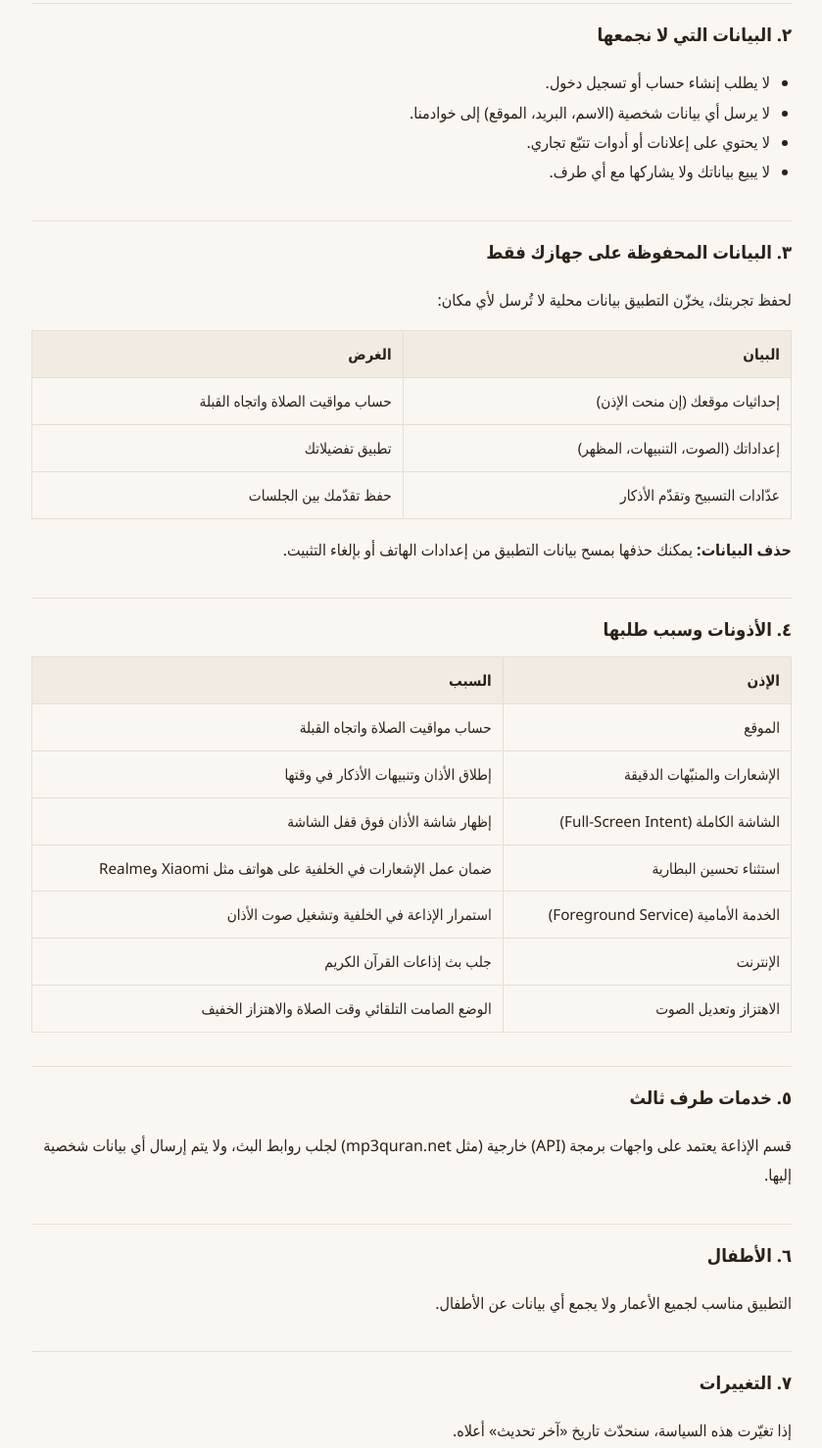
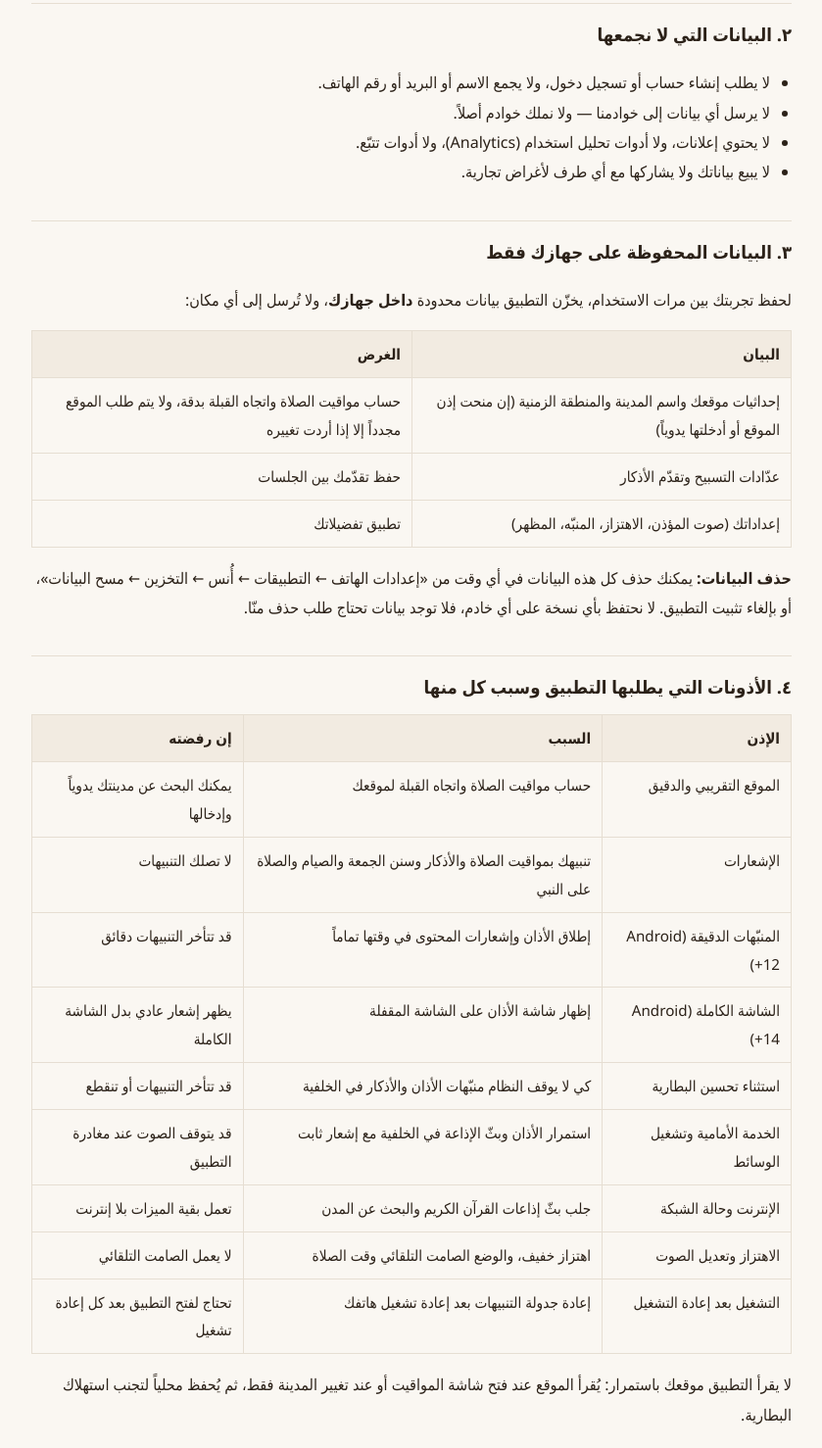
Before and after one commit to djbisslem23/ons-app, a plain HTML site: page privacy-policy.html in a window 1280 px wide. Shown: the part 472-1950 px from the top of the page at 98% size, without its empty margins (220-1059 px from the left). Drawn offline with Linux system fonts and the light colour scheme.

Commit message:
Update privacy-policy.html

```diff
--- a/privacy-policy.html
+++ b/privacy-policy.html
@@ -27,53 +27,79 @@
 <section lang="ar" dir="rtl">
   <h1>سياسة الخصوصية — تطبيق أُنس</h1>
   <p class="meta">
-    اسم الحزمة: <code>com.ons213.app</code> · الإصدار: 1.2.0 ·
-    تاريخ السريان: 13 نوفمبر 2026 ·
-    آخر تحديث: 13 نوفمبر 2026
+    اسم الحزمة: <code>com.ons213.app</code> · الإصدار: 1.3.1 ·
+    تاريخ السريان: 14 نوفمبر 2026 ·
+    آخر تحديث: 14 نوفمبر 2026
   </p>
+
   <div class="note">
-    <strong>الخلاصة في سطر واحد:</strong> تطبيق أُنس يعمل بالكامل على جهازك، ولا يجمع بياناتك الشخصية، ولا يرسلها إلى أي خادم. ميزة الإذاعة تتطلب اتصالاً بالإنترنت لتلقي البث المباشر فقط.
+    <strong>الخلاصة في سطر واحد:</strong> تطبيق أُنس يعمل بالكامل على جهازك، ولا يجمع بياناتك الشخصية، ولا يرسلها إلى أي خادم. اتصال الإنترنت يُستخدم فقط لبثّ الإذاعة القرآنية والبحث عن المدن.
   </div>
+
   <h2>١. من نحن</h2>
   <p>
-    تطبيق «أُنس» تطبيق إسلامي للهواتف العاملة بنظام أندرويد، يشمل مواقيت الصلاة والأذان، والقرآن الكريم، والأحاديث، والأذكار، والمسبحة، والإذاعة.
-    المطوّر المسؤول عن التطبيق: <strong>محمد عبد السلام جبلي</strong>، ويمكن التواصل عبر: <strong>djbislem23@gmail.com</strong>.
+    تطبيق «أُنس» تطبيق إسلامي للهواتف العاملة بنظام أندرويد، يشمل مواقيت الصلاة والأذان،
+    والقرآن الكريم، والأحاديث، والأذكار، والمسبحة، والإذاعة.
+    المطوّر المسؤول عن التطبيق: <strong>محمد عبد السلام جبلي</strong>،
+    ويمكن التواصل عبر: <strong>djbislem23@gmail.com</strong>.
   </p>
+
   <h2>٢. البيانات التي لا نجمعها</h2>
   <ul>
-    <li>لا يطلب إنشاء حساب أو تسجيل دخول.</li>
-    <li>لا يرسل أي بيانات شخصية (الاسم، البريد، الموقع) إلى خوادمنا.</li>
-    <li>لا يحتوي على إعلانات أو أدوات تتبّع تجاري.</li>
-    <li>لا يبيع بياناتك ولا يشاركها مع أي طرف.</li>
+    <li>لا يطلب إنشاء حساب أو تسجيل دخول، ولا يجمع الاسم أو البريد أو رقم الهاتف.</li>
+    <li>لا يرسل أي بيانات إلى خوادمنا — ولا نملك خوادم أصلاً.</li>
+    <li>لا يحتوي إعلانات، ولا أدوات تحليل استخدام (Analytics)، ولا أدوات تتبّع.</li>
+    <li>لا يبيع بياناتك ولا يشاركها مع أي طرف لأغراض تجارية.</li>
   </ul>
+
   <h2>٣. البيانات المحفوظة على جهازك فقط</h2>
-  <p>لحفظ تجربتك، يخزّن التطبيق بيانات محلية لا تُرسل لأي مكان:</p>
+  <p>
+    لحفظ تجربتك بين مرات الاستخدام، يخزّن التطبيق بيانات محدودة <strong>داخل جهازك</strong>، ولا تُرسل إلى أي مكان:
+  </p>
   <table>
     <tr><th>البيان</th><th>الغرض</th></tr>
-    <tr><td>إحداثيات موقعك (إن منحت الإذن)</td><td>حساب مواقيت الصلاة واتجاه القبلة</td></tr>
-    <tr><td>إعداداتك (الصوت، التنبيهات، المظهر)</td><td>تطبيق تفضيلاتك</td></tr>
+    <tr><td>إحداثيات موقعك واسم المدينة والمنطقة الزمنية (إن منحت إذن الموقع أو أدخلتها يدوياً)</td><td>حساب مواقيت الصلاة واتجاه القبلة بدقة، ولا يتم طلب الموقع مجدداً إلا إذا أردت تغييره</td></tr>
     <tr><td>عدّادات التسبيح وتقدّم الأذكار</td><td>حفظ تقدّمك بين الجلسات</td></tr>
+    <tr><td>إعداداتك (صوت المؤذن، الاهتزاز، المنبّه، المظهر)</td><td>تطبيق تفضيلاتك</td></tr>
   </table>
-  <p><strong>حذف البيانات:</strong> يمكنك حذفها بمسح بيانات التطبيق من إعدادات الهاتف أو بإلغاء التثبيت.</p>
-  <h2>٤. الأذونات وسبب طلبها</h2>
+  <p>
+    <strong>حذف البيانات:</strong> يمكنك حذف كل هذه البيانات في أي وقت من
+    «إعدادات الهاتف ← التطبيقات ← أُنس ← التخزين ← مسح البيانات»، أو بإلغاء تثبيت التطبيق.
+    لا نحتفظ بأي نسخة على أي خادم، فلا توجد بيانات تحتاج طلب حذف منّا.
+  </p>
+
+  <h2>٤. الأذونات التي يطلبها التطبيق وسبب كل منها</h2>
   <table>
-    <tr><th>الإذن</th><th>السبب</th></tr>
-    <tr><td>الموقع</td><td>حساب مواقيت الصلاة واتجاه القبلة</td></tr>
-    <tr><td>الإشعارات والمنبّهات الدقيقة</td><td>إطلاق الأذان وتنبيهات الأذكار في وقتها</td></tr>
-    <tr><td>الشاشة الكاملة (Full-Screen Intent)</td><td>إظهار شاشة الأذان فوق قفل الشاشة</td></tr>
-    <tr><td>استثناء تحسين البطارية</td><td>ضمان عمل الإشعارات في الخلفية على هواتف مثل Xiaomi وRealme</td></tr>
-    <tr><td>الخدمة الأمامية (Foreground Service)</td><td>استمرار الإذاعة في الخلفية وتشغيل صوت الأذان</td></tr>
-    <tr><td>الإنترنت</td><td>جلب بث إذاعات القرآن الكريم</td></tr>
-    <tr><td>الاهتزاز وتعديل الصوت</td><td>الوضع الصامت التلقائي وقت الصلاة والاهتزاز الخفيف</td></tr>
+    <tr><th>الإذن</th><th>السبب</th><th>إن رفضته</th></tr>
+    <tr><td>الموقع التقريبي والدقيق</td><td>حساب مواقيت الصلاة واتجاه القبلة لموقعك</td><td>يمكنك البحث عن مدينتك يدوياً وإدخالها</td></tr>
+    <tr><td>الإشعارات</td><td>تنبيهك بمواقيت الصلاة والأذكار وسنن الجمعة والصيام والصلاة على النبي</td><td>لا تصلك التنبيهات</td></tr>
+    <tr><td>المنبّهات الدقيقة (Android 12+)</td><td>إطلاق الأذان وإشعارات المحتوى في وقتها تماماً</td><td>قد تتأخر التنبيهات دقائق</td></tr>
+    <tr><td>الشاشة الكاملة (Android 14+)</td><td>إظهار شاشة الأذان على الشاشة المقفلة</td><td>يظهر إشعار عادي بدل الشاشة الكاملة</td></tr>
+    <tr><td>استثناء تحسين البطارية</td><td>كي لا يوقف النظام منبّهات الأذان والأذكار في الخلفية</td><td>قد تتأخر التنبيهات أو تنقطع</td></tr>
+    <tr><td>الخدمة الأمامية وتشغيل الوسائط</td><td>استمرار الأذان وبثّ الإذاعة في الخلفية مع إشعار ثابت</td><td>قد يتوقف الصوت عند مغادرة التطبيق</td></tr>
+    <tr><td>الإنترنت وحالة الشبكة</td><td>جلب بثّ إذاعات القرآن الكريم والبحث عن المدن</td><td>تعمل بقية الميزات بلا إنترنت</td></tr>
+    <tr><td>الاهتزاز وتعديل الصوت</td><td>اهتزاز خفيف، والوضع الصامت التلقائي وقت الصلاة</td><td>لا يعمل الصامت التلقائي</td></tr>
+    <tr><td>التشغيل بعد إعادة التشغيل</td><td>إعادة جدولة التنبيهات بعد إعادة تشغيل هاتفك</td><td>تحتاج لفتح التطبيق بعد كل إعادة تشغيل</td></tr>
   </table>
+  <p>
+    لا يقرأ التطبيق موقعك باستمرار: يُقرأ الموقع عند فتح شاشة المواقيت أو عند تغيير المدينة فقط، ثم يُحفظ محلياً لتجنب استهلاك البطارية.
+  </p>
+
   <h2>٥. خدمات طرف ثالث</h2>
-  <p>قسم الإذاعة يعتمد على واجهات برمجة (API) خارجية (مثل mp3quran.net) لجلب روابط البث، ولا يتم إرسال أي بيانات شخصية إليها.</p>
+  <p>
+    قسم الإذاعة يعتمد على واجهات برمجية خارجية لجلب روابط البثّ،
+    وميزة البحث عن المدن تستخدم واجهة برمجية مجانية (OpenStreetMap) لتحويل أسماء المدن إلى إحداثيات.
+    لا تُرسل أي بيانات شخصية إلى هذه الخدمات.
+  </p>
+
   <h2>٦. الأطفال</h2>
-  <p>التطبيق مناسب لجميع الأعمار ولا يجمع أي بيانات عن الأطفال.</p>
-  <h2>٧. التغييرات</h2>
-  <p>إذا تغيّرت هذه السياسة، سنحدّث تاريخ «آخر تحديث» أعلاه.</p>
+  <p>التطبيق مناسب لجميع الأعمار، ولا يستهدف الأطفال دون ١٣ عاماً، ولا يجمع أي بيانات عنهم.</p>
+
+  <h2>٧. التغييرات على هذه السياسة</h2>
+  <p>إذا تغيّرت هذه السياسة، سنحدّث هذه الصفحة ونغيّر تاريخ «آخر تحديث» أعلاه.</p>
+
   <h2>٨. التواصل</h2>
-  <p>لأي استفسار: <strong>djbislem23@gmail.com</strong></p>
+  <p>لأي سؤال أو طلب متعلق بالخصوصية: <strong>djbislem23@gmail.com</strong></p>
 </section>
 </main>
 </body>
```
